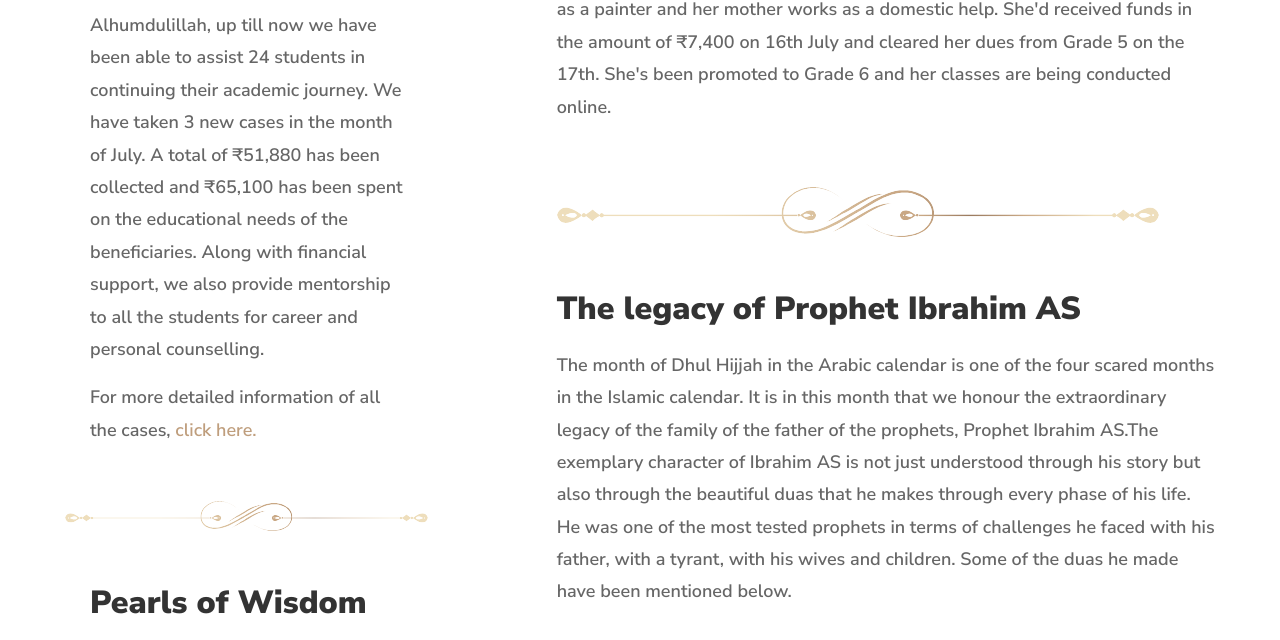
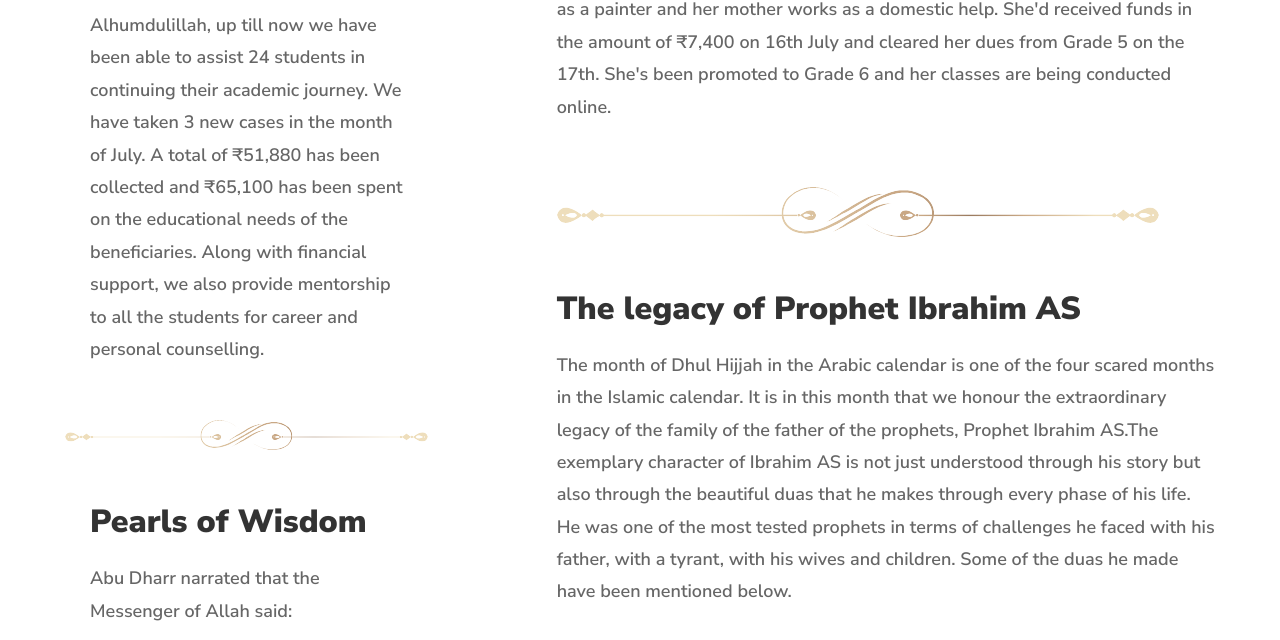
Before and after one commit to ilm-foundation/website, a plain HTML site: page newsletter/2020/07/index.html in a window 1280 px wide. Shown: the part 557-1197 px from the top of the page. Drawn offline with Linux system fonts and the light colour scheme; some packages are replaced by stand-ins of ours; no server answers; files whose address does not match are found by name.

Commit message:
Remove link to Google Sheet containing details of all cases

```diff
--- a/newsletter/2020/07/index.html
+++ b/newsletter/2020/07/index.html
@@ -73,7 +73,7 @@
       </div>
     </section>
 
-		<section class="ftco-section">
+    <section class="ftco-section">
       <div class="container">
         <div class="row">
           <div class="col-lg-4 sidebar ftco-animate">
@@ -81,10 +81,6 @@
               <h2 class="mb-3">Organization update</h2>
               <p>
                 Alhumdulillah, up till now we have been able to assist 24 students in continuing their academic journey. We have taken 3 new cases in the month of July. A total of ₹51,880 has been collected and ₹65,100 has been spent on the educational needs of the beneficiaries. Along with financial support, we also provide mentorship to all the students for career and personal counselling.
-              </p>
-              <p>
-                For more detailed information of all the cases,
-                <a href="https://docs.google.com/spreadsheets/d/1SqFMySp-SIC9Ch3_QmBbCM2GyK4-hbDr_g8PQfne2cY/edit?usp=sharing">click here.</a>
               </p>
             </div>
 
```
